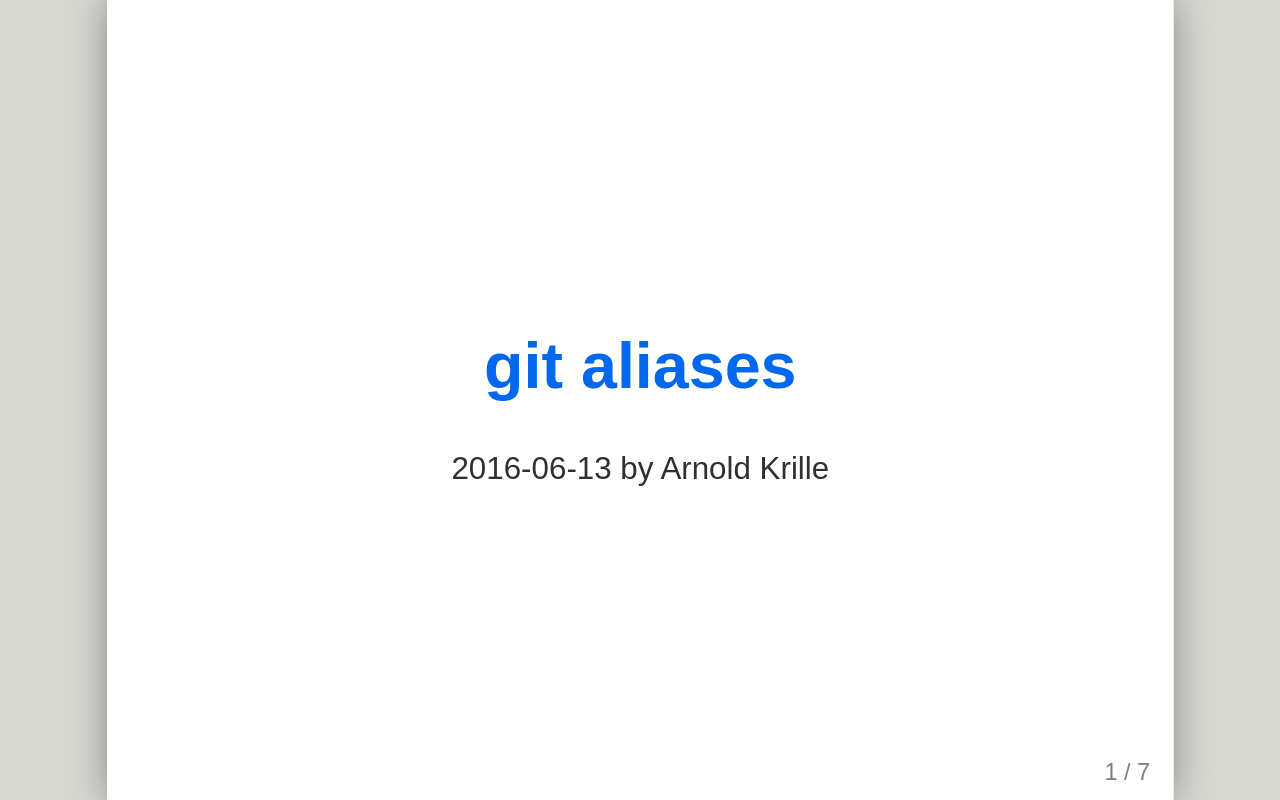
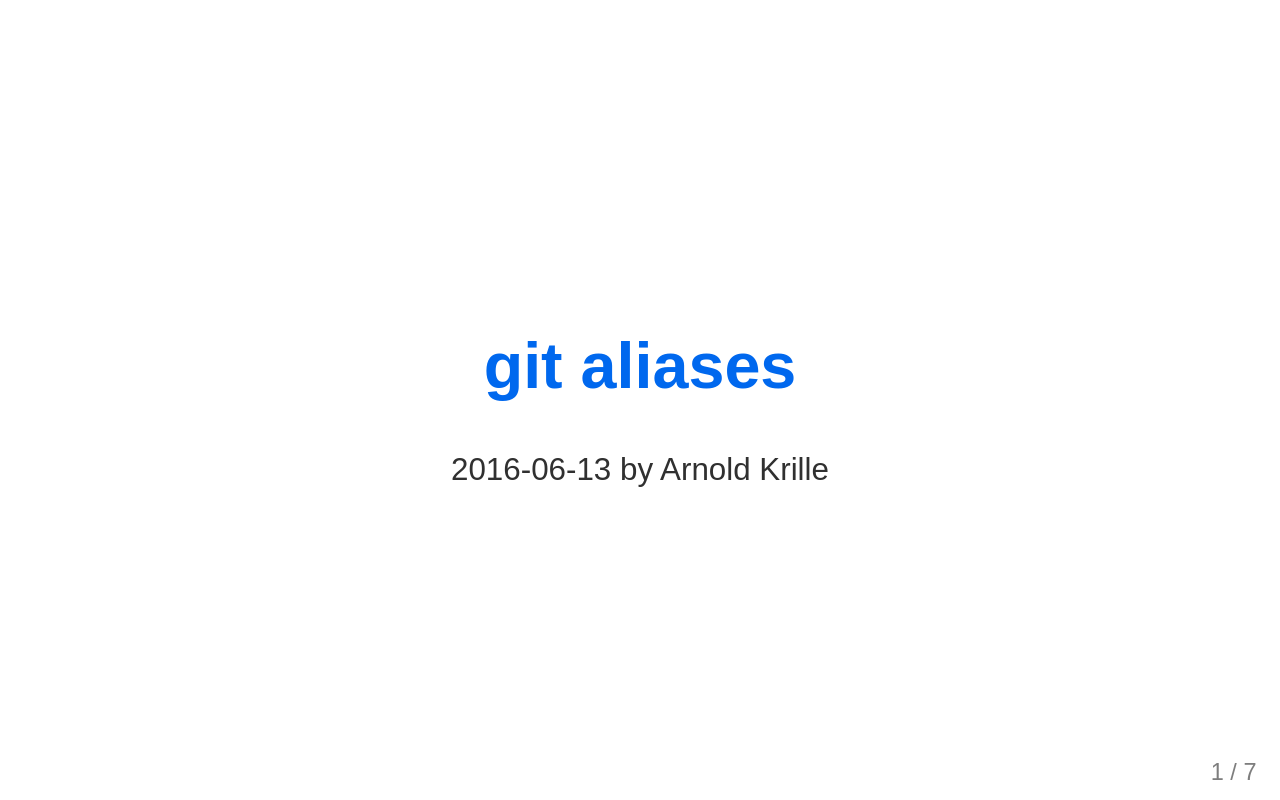
Before and after one commit to kampfschlaefer/gitaliases-talk, a plain HTML site: page index.html in a window 1280 px wide. Drawn offline with Linux system fonts and the light colour scheme; a web font is replaced by a local one.

Commit message:
set ratio 16:10, more suitable for todays screens

```diff
--- a/index.html
+++ b/index.html
@@ -107,6 +107,7 @@
     </script>
     <script>
       var slideshow = remark.create({
+        ratio: '16:10',
         countIncrementalSlides: false
       });
     </script>
```
